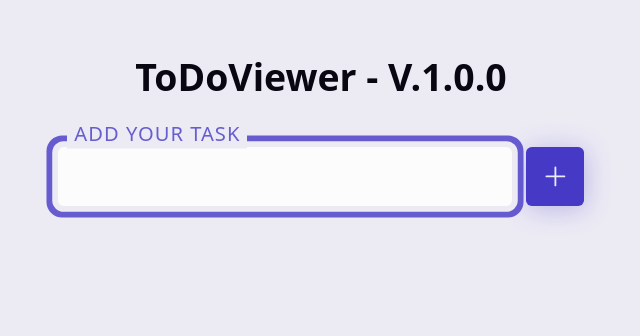
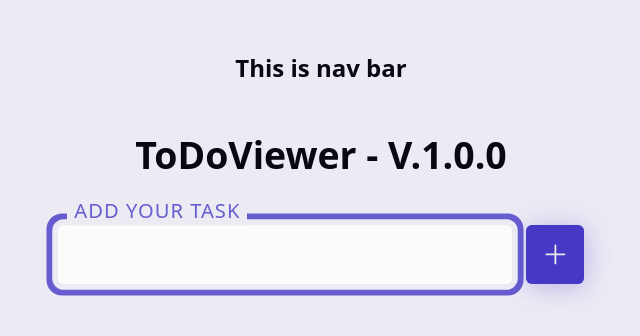
Before and after one commit to TmpOrgSpringBootToDo/ToDoFrontEnd, a React (Create React App) app: page / in a window 1280 px wide. Shown: the top 336 px of the page, without its empty margins (319-959 px from the left). Built offline with nearby package versions, Linux system fonts and the light colour scheme.

Commit message:
React route add - 2

```diff
--- a/src/App.js
+++ b/src/App.js
@@ -1,12 +1,13 @@
 import { useState } from 'react'
 
-// custom hooks
+
 import useLocalStorage from './hooks/useLocalStorage'
 
-// custom components
+
 import MainForm from './components/MainForm'
 import EditForm from './components/EditForm'
 import TaskList from './components/TaskList'
+import {NavBar} from "./components/NavBar";
 
 function App() {
   const [tasks, setTasks] = useLocalStorage('react-todo.tasks', []);
@@ -52,6 +53,7 @@ function App() {
 
   return (
     <div className="container">
+      <NavBar/>
       <header>
         <h1>ToDoViewer - V.1.0.0</h1>
       </header>
--- /dev/null
+++ b/src/components/NavBar.jsx
@@ -0,0 +1,7 @@
+export const NavBar = () => {
+    return(
+      <div>
+      <h2>This is nav bar</h2>
+      </div>
+    );
+}
```
